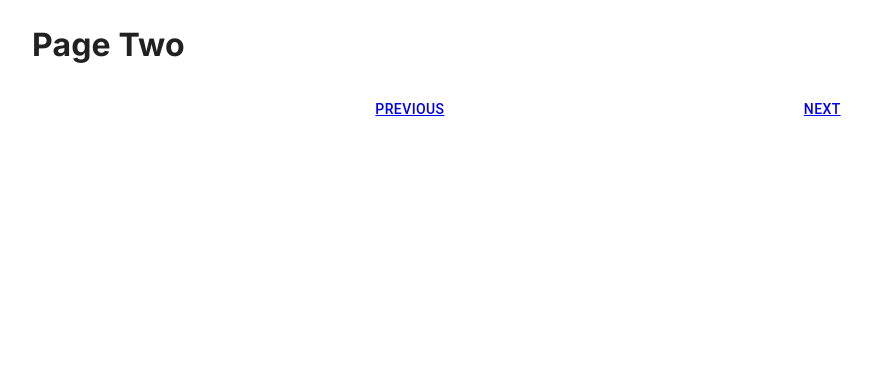
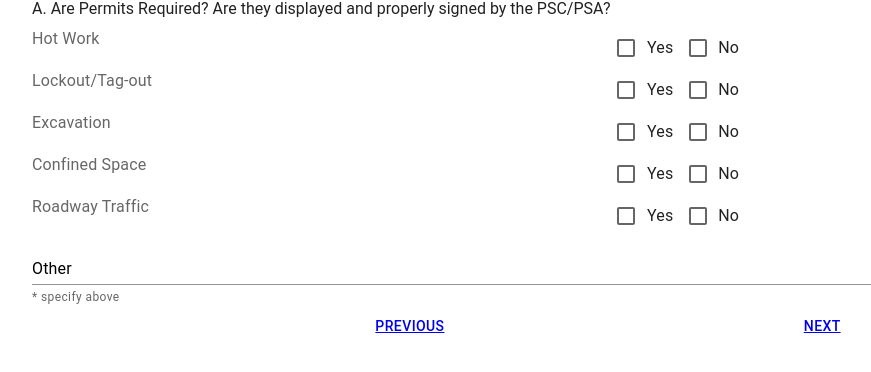
Before and after one commit to Trevor5008/jha-form-project, a Next.js app: page /page-two in a window 1280 px wide. Shown: the top 372 px of the page, without its empty margins (32-903 px from the left). Built offline with nearby package versions, Linux system fonts and the light colour scheme.

Commit message:
Section A/page two options rendering with checkboxes, needs functionality

```diff
--- a/app/page-two/page.jsx
+++ b/app/page-two/page.jsx
@@ -1,16 +1,172 @@
 "use client"
-import Button from "@mui/material/Button"
-import Container from "@mui/material/Container"
-import Box from "@mui/material/Box"
+import {
+   Container,
+   Typography,
+   TextField,
+   FormControl,
+   FormControlLabel,
+   FormLabel,
+   RadioGroup,
+   Radio,
+   Box,
+   Button,
+   FormHelperText
+} from "@mui/material"
 import Link from "next/link"
 import { useSearchParams } from 'next/navigation'
+import { permitOptions } from "@/lib/options"
+import CheckIcon from "@mui/icons-material/Check"
+import CheckBoxOutlineBlankOutlinedIcon from "@mui/icons-material/CheckBoxOutlineBlankOutlined"
+
 
 export default function PageTwo() {
    const searchParams = useSearchParams()
-   console.log(searchParams.get('id'))
+   // console.log(searchParams.get('id')) - gets shift id value
    return (
       <Container>
-         <h1>Page Two</h1>
+         <Typography
+            variant="h3"
+            marginBottom={1}
+         >
+            <span className="font-bold">A.</span>{" "}
+            Are Permits Required? Are they
+            displayed and properly signed by the
+            PSC/PSA?
+         </Typography>
+         <Box
+         >
+            <Box
+            >
+               {permitOptions
+                  .map((opt, idx) => {
+                     return (
+                        <Box>
+                        <FormControl
+                           className="mb-2 flex flex-nowrap items-center justify-between"
+                           fullWidth
+                           sx={{ flexDirection: "row" }}
+                        >
+                              <FormLabel
+                                 id={`${opt} radio group`}
+                                 className="text-black"
+                                 sx={{
+                                    fontSize: {
+                                       xs: 14,
+                                       sm: 16
+                                    },
+                                    width: "50%"
+                                 }}
+                              >
+                                 {opt}
+                              </FormLabel>
+                           <RadioGroup
+                              aria-labelledby={`${opt} radio group`}
+                              name={`${opt}`}
+                              // onChange={handleChange}
+                              // section={section}
+                              // value={
+                              //    data && data.includes(opt)
+                              //       ? true
+                              //       : false
+                              // }
+                              sx={{
+                                 display: "inline-block",
+                                 marginLeft: 1
+                              }}
+                           >
+                              <FormControlLabel
+                                 value={true}
+                                 control={
+                                    <Radio
+                                       checkedIcon={
+                                          <CheckIcon />
+                                       }
+                                       icon={
+                                          <CheckBoxOutlineBlankOutlinedIcon />
+                                       }
+                                    />
+                                 }
+                                 label="Yes"
+                                 sx={{
+                                    marginRight: {
+                                       xs: 2
+                                    },
+                                    "& .MuiTypography-root": {
+                                       fontSize: {
+                                          xs: 14,
+                                          sm: 16
+                                       }
+                                    },
+                                    "& .MuiSvgIcon-root": {
+                                       width: {
+                                          xs: 20,
+                                          sm: 24
+                                       }
+                                    }
+                                 }}
+                              />
+                              <FormControlLabel
+                                 value={false}
+                                 control={
+                                    <Radio
+                                       checkedIcon={
+                                          <CheckIcon />
+                                       }
+                                       icon={
+                                          <CheckBoxOutlineBlankOutlinedIcon />
+                                       }
+                                    />
+                                 }
+                                 label="No"
+                                 sx={{
+                                    marginRight: {
+                                       xs: 0,
+                                       sm: 1
+                                    },
+                                    "& .MuiTypography-root": {
+                                       fontSize: {
+                                          xs: 14,
+                                          sm: 16
+                                       }
+                                    },
+                                    "& .MuiButtonBase-root": {
+                                       width: {
+                                          xs: 34,
+                                          sm: 40
+                                       }
+                                    },
+                                    "& .MuiSvgIcon-root": {
+                                       width: {
+                                          xs: 20,
+                                          sm: 24
+                                       }
+                                    }
+                                 }}
+                              />
+                           </RadioGroup>
+                        </FormControl>
+                     </Box>
+                     )
+                  })}
+            </Box>
+               <TextField
+                  label="Other"
+                  variant="standard"
+                  fullWidth
+                  sx={{
+                     "& .MuiFormLabel-root": {
+                        color: "black",
+                        fontSize: {
+                           xs: 14,
+                           sm: 16
+                        }
+                     },
+                     paddingRight: 1
+                  }}
+                  helperText="
+                  * specify above"
+               />
+         </Box>
          {/* Navigation Buttons */}
          <Box
             display="flex"
```
Also changed, not shown: app/api/add-permits/route.js (added, +29 -0 lines), lib/options.js.
